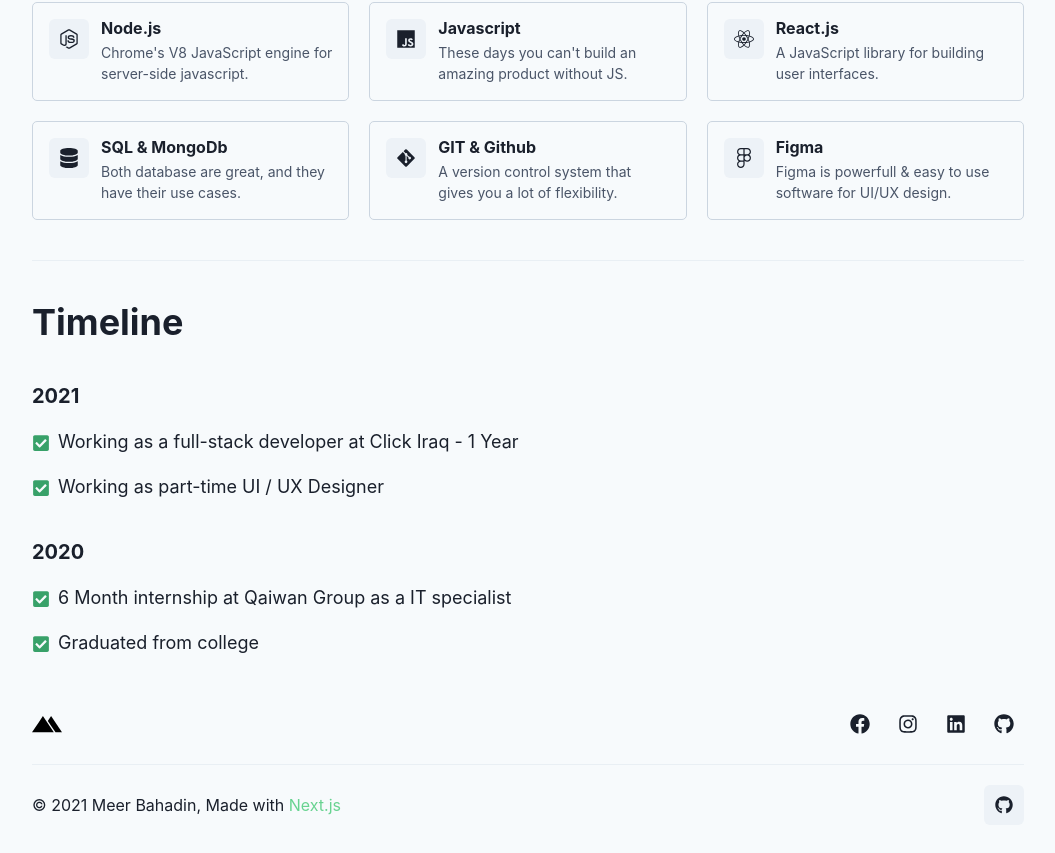
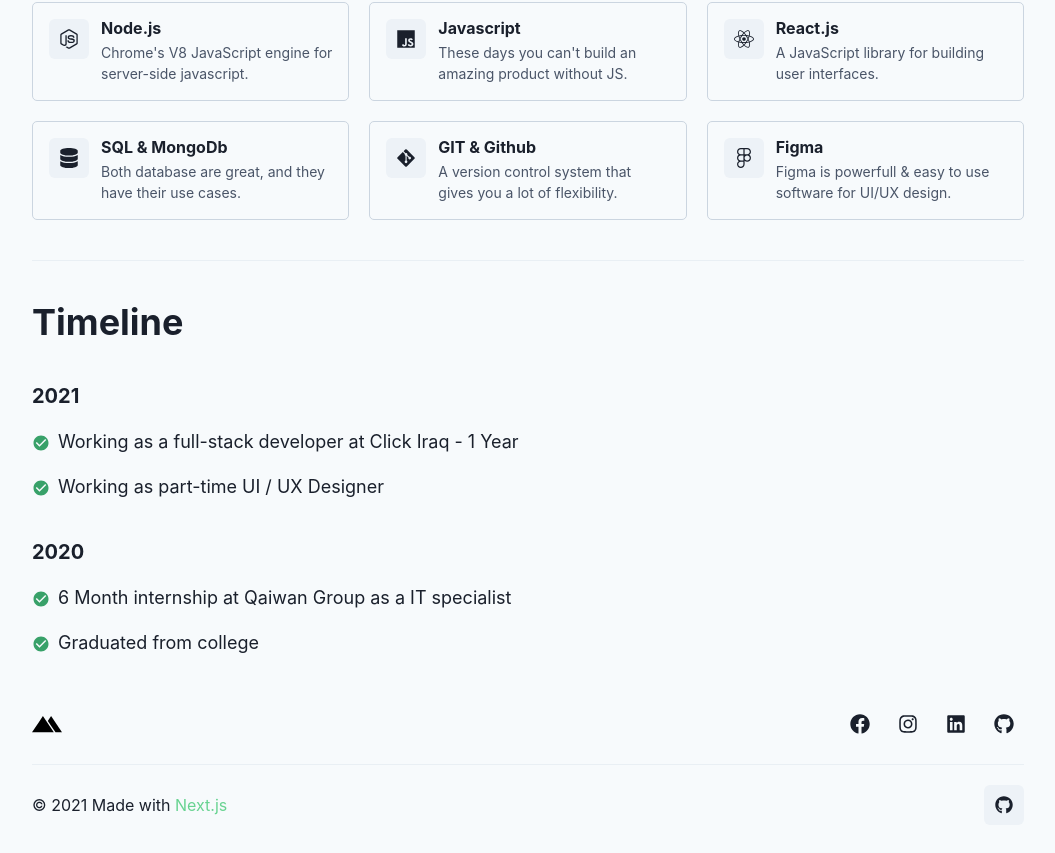
Before and after one commit to wainnyta/softwarearchitek.com, a Next.js app: page / in a window 1280 px wide. Shown: the part 611-1464 px from the top of the page, without its empty margins (112-1167 px from the left). Built offline with nearby package versions, Linux system fonts and the light colour scheme.

Commit message:
changed the check icons

```diff
--- a/components/Layout/Footer.js
+++ b/components/Layout/Footer.js
@@ -60,7 +60,7 @@
       <Divider />
       <Stack direction="row" align="center" justify="space-between" pt={5}>
         <Text fontSize="md">
-          &copy; {new Date().getFullYear()} Meer Bahadin, Made with{" "}
+          &copy; {new Date().getFullYear()} Made with{" "}
           <Link color="green.300" href="https://www.nextjs.org" isExternal>
             Next.js
           </Link>
--- a/components/pages/index/Timeline.js
+++ b/components/pages/index/Timeline.js
@@ -1,5 +1,5 @@
 import { Heading, SlideFade, List, ListItem, ListIcon } from "@chakra-ui/react";
-import { FaCheckSquare } from "react-icons/fa";
+import { MdCheckCircle } from "react-icons/md";
 
 const Timeline = () => {
   return (
@@ -16,11 +16,11 @@
       </Heading>
       <List spacing={18} fontSize="18">
         <ListItem>
-          <ListIcon as={FaCheckSquare} color="green.500" />
+          <ListIcon as={MdCheckCircle} color="green.500" />
           Working as a full-stack developer at Click Iraq - 1 Year
         </ListItem>
         <ListItem>
-          <ListIcon as={FaCheckSquare} color="green.500" />
+          <ListIcon as={MdCheckCircle} color="green.500" />
           Working as part-time UI / UX Designer
         </ListItem>
       </List>
@@ -29,11 +29,11 @@
       </Heading>
       <List spacing={18} fontSize="18">
         <ListItem>
-          <ListIcon as={FaCheckSquare} color="green.500" />6 Month internship at
+          <ListIcon as={MdCheckCircle} color="green.500" />6 Month internship at
           Qaiwan Group as a IT specialist
         </ListItem>
         <ListItem>
-          <ListIcon as={FaCheckSquare} color="green.500" />
+          <ListIcon as={MdCheckCircle} color="green.500" />
           Graduated from college
         </ListItem>
       </List>
```
